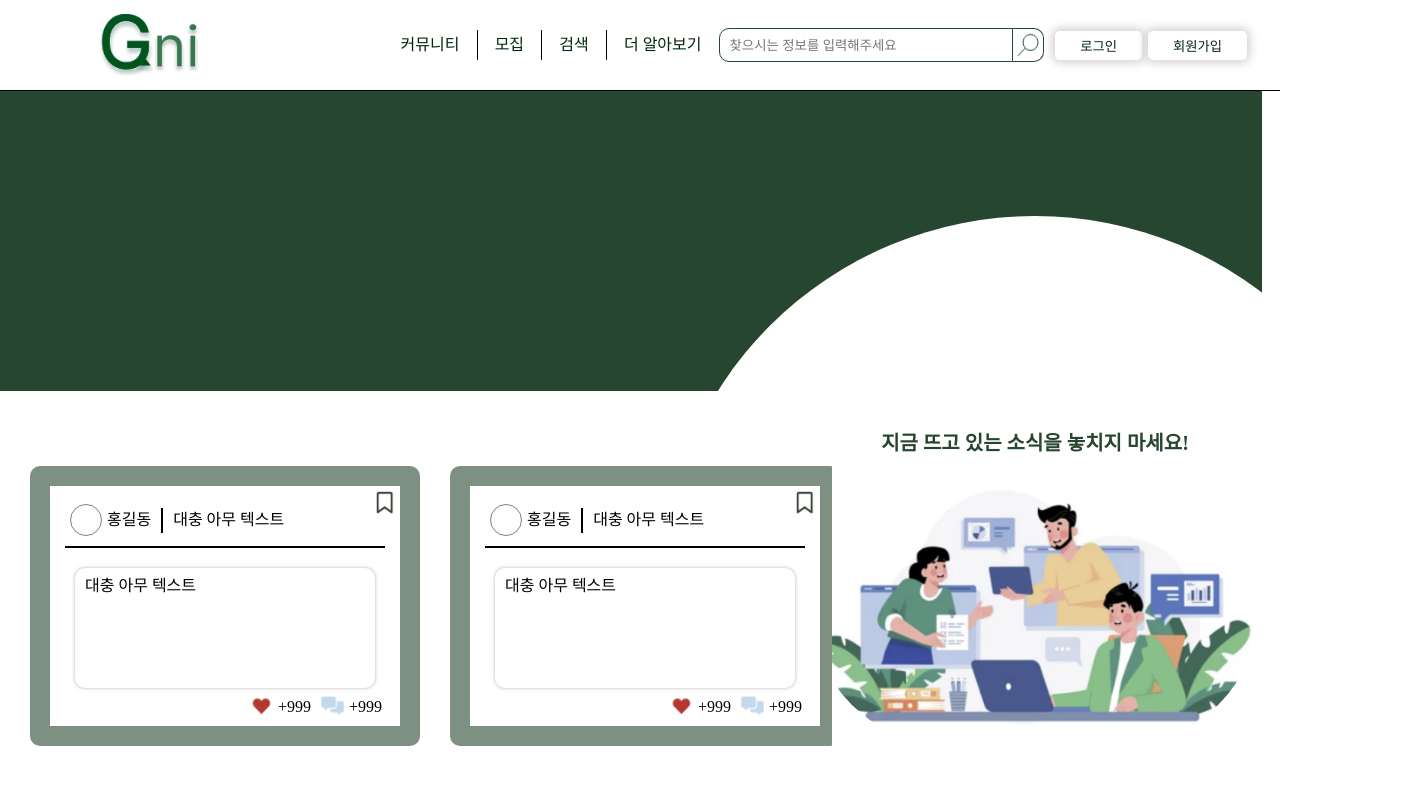
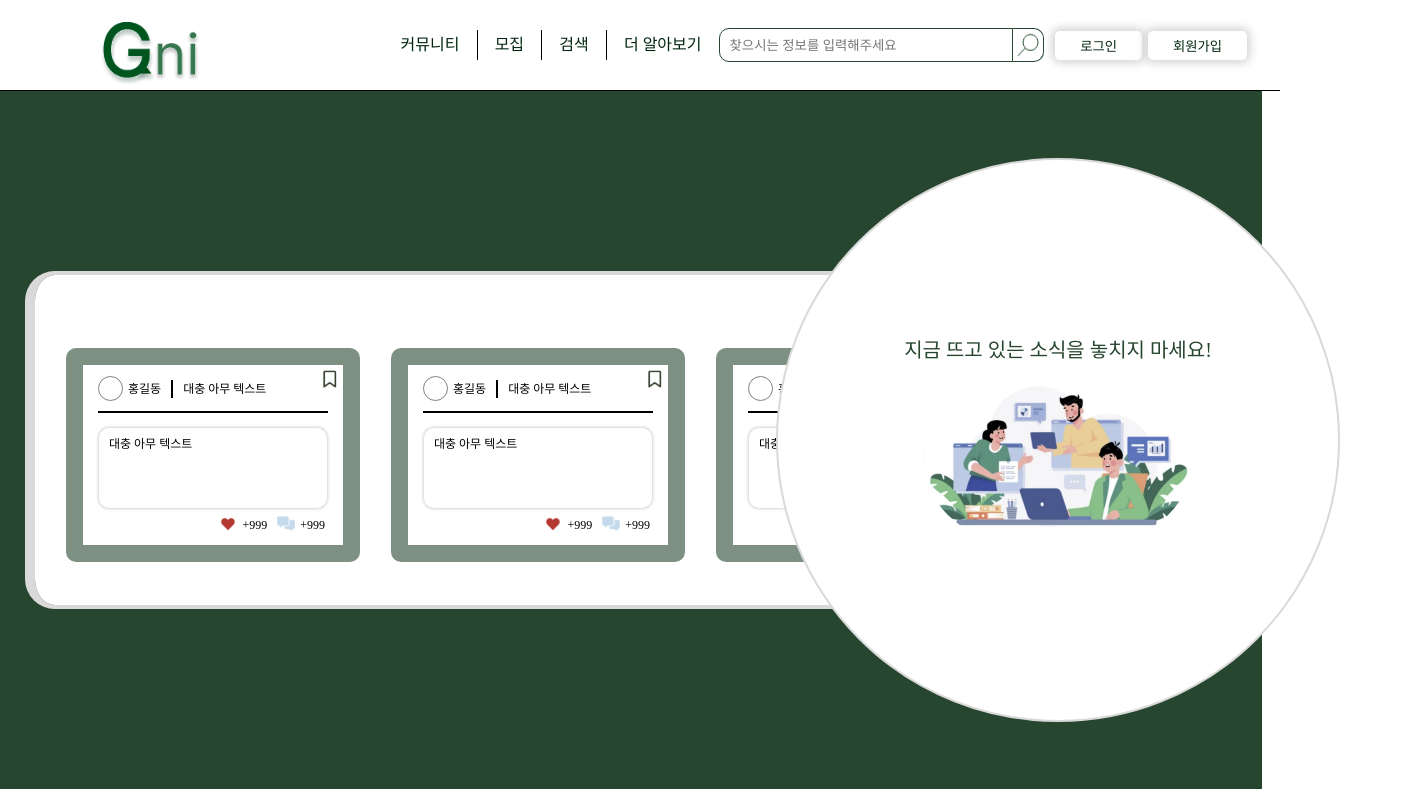
Before and after one commit to kody-gsm/Gni-client, a React (Create React App) app: page / in a window 1280 px wide. Shown: the top 789 px of the page, 1410 px wide, since content can reach past the window. Built offline with nearby package versions, Linux system fonts and the light colour scheme; a web font is replaced by a local one.

Commit message:
main 대폭 수정

```diff
--- a/src/components/Boxcontent/style.js
+++ b/src/components/Boxcontent/style.js
@@ -1,12 +1,14 @@
 import { styled } from "styled-components";
 
 export const boxcontent = styled.div`
-  height: 240px;
-  border: 20px solid rgba(39, 70, 47, .6);
+  height: 180px;
+  border: 17px solid rgba(39, 70, 47, .6);
   border-radius: 10px;
-  margin-left: 30px;
+  margin-left: 31px;
   margin-top: 30px;
+  font-size: 12px;
   background-color: white;
+  z-index: 1;
 
   .bookmark{
     display: flex;
@@ -14,14 +16,14 @@ export const boxcontent = styled.div`
     img{
       margin-top: 5px;
       margin-right: 5px;
-      height: 23px;
+      height: 18px;
       object-fit: scale-down;
       cursor: pointer;
     }
   }
   .header{
-    margin-top: -10px;
-    margin-left: 20px;
+    margin-top: -12px;
+    margin-left: 15px;
     display: flex;
     align-items: center;
     justify-content: left;
@@ -29,8 +31,8 @@ export const boxcontent = styled.div`
       display: flex;
       align-items: center;
       .profileimg{
-        width: 30px;
-        height: 30px;
+        width: 23px;
+        height: 23px;
         border: 1px solid gray;
         border-radius: 30px;
         margin-right: 5px;
@@ -39,17 +41,17 @@ export const boxcontent = styled.div`
     .hr{
       margin: 0 10px;
       border-left: 2px solid black;
-      height: 25px;
+      height: 18px;
     }
   }
   .roothr{
     margin:10px 15px;
     border-top: 2px solid black;
-    width: 320px;
+    width: 230px;
   }
   .contents{
-    margin: 20px auto 0 auto;
-    height: 100px;
+    margin: 15px auto 0 auto;
+    height: 60px;
     width: 80%;
     box-shadow: 0 0 3px 1px lightgray;
     border-radius: 10px;
@@ -64,7 +66,7 @@ export const boxcontent = styled.div`
     img{
       margin: 0 5px 0 10px;
       margin-top: 8px;
-      width: 23px;
+      width: 18px;
       object-fit: scale-down;
     }
   }
--- a/src/components/Nav/style.js
+++ b/src/components/Nav/style.js
@@ -5,7 +5,7 @@ const Navigations = styled.div`
   top: 0;
   left: 0;
   background-color: white;
-  z-index: 10;
+  z-index: 100;
   width: 100vw;
   height: 90px;
   border-bottom:1px solid black;
--- a/src/pages/Main/index.jsx
+++ b/src/pages/Main/index.jsx
@@ -13,7 +13,6 @@ function Main(props) {
       <div className='contentBox'>
         <div className='innerBox'>
           {<>
-            <Boxcontent name={'홍길동'} title={'대충 아무 텍스트'} answers={999} likes={999} checking={false} />
             <Boxcontent name={'홍길동'} title={'대충 아무 텍스트'} answers={999} likes={999} checking={false} />
             <Boxcontent name={'홍길동'} title={'대충 아무 텍스트'} answers={999} likes={999} checking={false} />
             <Boxcontent name={'홍길동'} title={'대충 아무 텍스트'} answers={999} likes={999} checking={false} />
@@ -47,19 +46,27 @@ function Main(props) {
             <span className='span'>
               전공에 맞는 프로젝트 모집 게시글이에요
             </span>
+            <img src={CheckingPeople} className='checkingpeople' alt='checkingPeople' />
           </div>
           <hr className='headhunthr' />
+          <span className='introduce'>스크롤해서 모집 게시글들은 한 번 봐보세요!</span>
           <div className='contentses'>
             <div className='innercontents'>
               {<>
-                <span className='introduce'>스크롤해서 모집 게시글들은 한 번 봐보세요!</span>
+                <Boxcontent name={'홍길동'} title={'대충 아무 텍스트'} answers={999} likes={999} checking={false} />
+                <Boxcontent name={'홍길동'} title={'대충 아무 텍스트'} answers={999} likes={999} checking={false} />
+                <Boxcontent name={'홍길동'} title={'대충 아무 텍스트'} answers={999} likes={999} checking={false} />
+                <Boxcontent name={'홍길동'} title={'대충 아무 텍스트'} answers={999} likes={999} checking={false} />
+                <Boxcontent name={'홍길동'} title={'대충 아무 텍스트'} answers={999} likes={999} checking={false} />
+                <Boxcontent name={'홍길동'} title={'대충 아무 텍스트'} answers={999} likes={999} checking={false} />
+                <Boxcontent name={'홍길동'} title={'대충 아무 텍스트'} answers={999} likes={999} checking={false} />
+                <Boxcontent name={'홍길동'} title={'대충 아무 텍스트'} answers={999} likes={999} checking={false} />
                 <Boxcontent name={'홍길동'} title={'대충 아무 텍스트'} answers={999} likes={999} checking={false} />
                 <Boxcontent name={'홍길동'} title={'대충 아무 텍스트'} answers={999} likes={999} checking={false} />
                 <Boxcontent name={'홍길동'} title={'대충 아무 텍스트'} answers={999} likes={999} checking={false} />
                 <Boxcontent name={'홍길동'} title={'대충 아무 텍스트'} answers={999} likes={999} checking={false} />
               </>}
             </div>
-            <img src={CheckingPeople} className='checkingpeople' alt='checkingPeople' />
           </div>
         </div>
       </div>
--- a/src/pages/Main/style.js
+++ b/src/pages/Main/style.js
@@ -11,22 +11,27 @@ export const main = styled.div`
   width: calc(100vw - 18px);
   height: 1680px;
   overflow-y: hidden;
+  overflow-x: hidden;
   background-color: #27462F;
   font-family: "LotteMartDream";
   .emptyBox{
     height: 1px;
   }
   .contentBox{
+    margin-left: 25px;
     display: flex;
     align-items: center;
     .innerBox{
+      border: 4px solid #D9D9D9;
+      border-left: 10px solid #D9D9D9;
+      border-right: none;
       display: flex;
+      border-radius: 30px 0 0 30px;
       align-items: center;
-      z-index: 3;
-      width: 65vw;
-      height: 400px;
+      width: 68vw;
+      height: 330px;
       background-color: white;
-      margin-top: 300px;
+      margin-top: 180px;
       overflow-x: scroll;
       &::-webkit-scrollbar{
         height:50px;
@@ -38,47 +43,47 @@ export const main = styled.div`
       }
     }
     .circle{
+      z-index: 3;
       position: absolute;
-      margin-top: 300px;
+      margin-top: 180px;
+      border: 2px solid #D9D9D9;
       z-index: 1;
-      right: -130px;
-      width: 750px;
-      height: 750px;
+      right: -60px;
+      width: 560px;
+      height: 560px;
       background-color: white;
       border-radius: 5000px;
       display: flex;
       align-items: center;
       .innercircle{
         margin: auto;
+        margin-top: 180px;
         width: 500px;
         text-align: center;
         color: #27462F;
         font-size: 20px;
-        font-weight: bolder;
         img{
           margin-top: 10px;
-          width: 450px;
+          width: 270px;
           border-radius: 5000px;
         }
       }
     }
   }
   .headhunt{
+    margin: auto;
     margin-top: 180px;
-    margin-left: -190px;
     background-color: white;
     width: 1300px;
     height: 1300px;
-    border-radius: 8000px;
     display: flex;
     align-items: baseline;
-    justify-content: right;
     .innerheadhunt{
-      margin-top: 150px;
-      margin-right: 100px;
+      width: 90%;
+      margin-top: 180px;
       .headhuntheader{
+        margin-left: 100px;
         display: flex;
-        justify-content: center;
         .name{
           .innername{
             display: flex;
@@ -95,29 +100,35 @@ export const main = styled.div`
           color: #27462F;
         }
       }
+      .checkingpeople{
+        width: 250px;
+        object-fit: scale-down;
+      }
       .headhunthr{
+        margin-left: 100px;
         margin-top: 20px;
-        width: 70%;
+        width: 50%;
       }
     }
     .contentses{
+      margin: auto;
       margin-top: 50px;
-      margin-left: 300px;
       display: flex;
       align-items: end;
       text-align: center;
+      width: 105%;
       .innercontents{
-        width: 440px;
-        height: 550px;
-        overflow-y: scroll;
+        height: 650px;
+        overflow-x: scroll;
+        display: flex;
         margin-bottom: -40px;
         &::-webkit-scrollbar{
-          width:18px;
+          height:125px;
         }
         &::-webkit-scrollbar-thumb{
           background-color: #d6d6d6;
           border-radius: 100px;
-          border: 5px solid white;
+          border: 60px solid white;
         }
         .introduce{
           font-size: 13px;
@@ -125,10 +136,6 @@ export const main = styled.div`
           color: #ABABAB;
         }
       }
-      .checkingpeople{
-        width: 350px;
-        object-fit: scale-down;
-      }
     }
   }
 `
```
Also changed, not shown: src/assets/logo.png.
